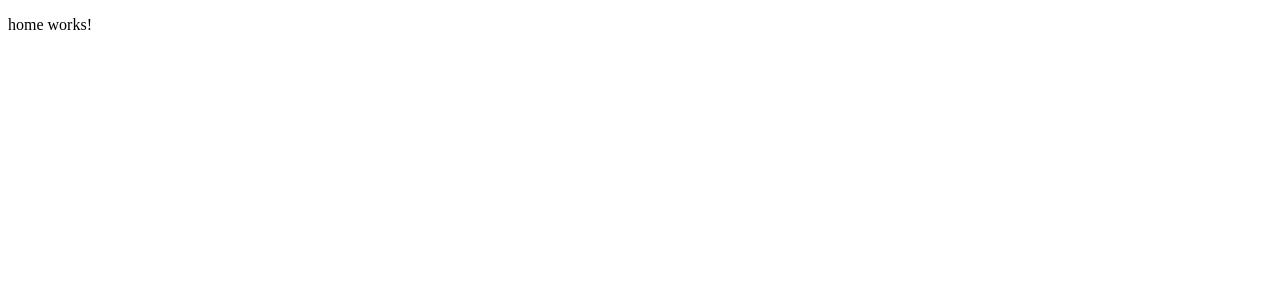
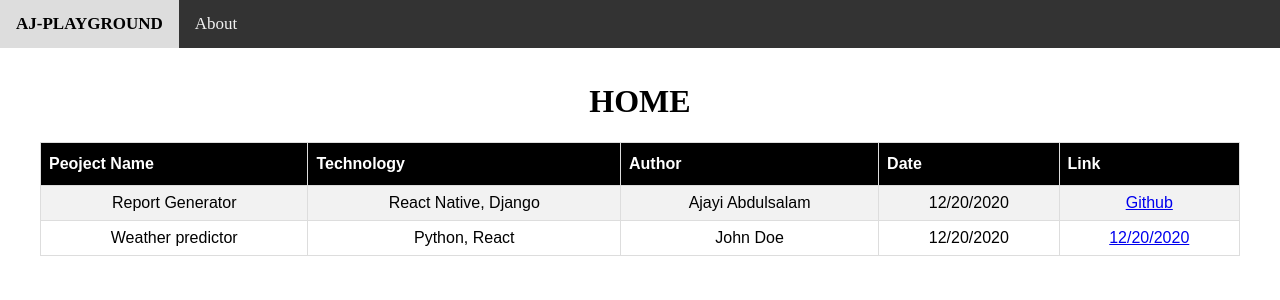
Before and after one commit to sudoaj/aj-playground, an Angular app: page / in a window 1280 px wide. Shown: the top 300 px of the page. Built offline with nearby package versions, Linux system fonts and the light colour scheme.

Commit message:
got-table-started

```diff
--- a/src/app/app.component.css
+++ b/src/app/app.component.css
@@ -0,0 +1,24 @@
+.navbar {
+    overflow: hidden;
+    background-color: #333;
+    position: fixed;
+    top: 0;
+    left: 0;
+    right: 0;
+    width: 100%;
+    background-color: #333;
+}
+  .navbar a {
+    float: left;
+    display: block;
+    color: #f2f2f2;
+    text-align: center;
+    padding: 14px 16px;
+    text-decoration: none;
+    font-size: 17px;
+  }
+
+.navbar  a:hover {
+    background: #ddd;
+    color: black;
+  }
--- a/src/app/app.component.html
+++ b/src/app/app.component.html
@@ -1,4 +1,7 @@
-
 <div>
+    <div class="navbar">
+        <a href="/" style="text-decoration: solid; font-weight: bolder;">AJ-PLAYGROUND</a>
+        <a href="/" >About</a>
+      </div>
 <router-outlet></router-outlet>
 </div>
--- a/src/app/home/home.component.css
+++ b/src/app/home/home.component.css
@@ -0,0 +1,38 @@
+div{
+    padding: 16px;
+    margin-top: 30px;
+
+}
+#middle{
+    text-align: center;
+    margin: auto;
+
+}
+userlists{
+    text-decoration: none;
+    color: white;
+}
+
+
+#customers {
+    font-family: Arial, Helvetica, sans-serif;
+    border-collapse: collapse;
+    width: 100%;
+  }
+
+  #customers td, #customers th {
+    border: 1px solid #ddd;
+    padding: 8px;
+  }
+
+  #customers tr:nth-child(even){background-color: #f2f2f2;}
+
+  #customers tr:hover {background-color: #ddd;}
+
+  #customers th {
+    padding-top: 12px;
+    padding-bottom: 12px;
+    text-align: left;
+background-color: rgb(0, 0, 0);
+    color: white;
+  }
--- a/src/app/home/home.component.html
+++ b/src/app/home/home.component.html
@@ -1 +1,33 @@
-<p>home works!</p>
+<div>
+    <div id="middle" >
+            <h1>HOME</h1>
+          <!-- <app-usercard  [user]="users"></app-usercard> -->
+          <table id="customers">
+            <tr>
+              <th>Peoject Name</th>
+              <th>Technology</th>
+              <th>Author</th>
+              <th>Date</th>
+              <th>Link</th>
+
+
+            </tr>
+            <tr>
+              <td>Report Generator</td>
+              <td>React Native, Django</td>
+              <td>Ajayi Abdulsalam</td>
+              <td>12/20/2020</td>
+              <td><a href="https://github.com/shalam15/Report-Generator" target="blank">Github</a></td>
+            </tr>
+            <tr>
+                <td>Weather predictor</td>
+                <td>Python, React</td>
+                <td>John Doe</td>
+                <td>12/20/2020</td>
+                <td><a href="/">12/20/2020</a></td>
+              </tr>
+
+
+          </table>
+        </div>
+</div>
--- a/src/index.html
+++ b/src/index.html
@@ -1,11 +1,11 @@
-<!doctype html>
+<!DOCTYPE html>
 <html lang="en">
   <head>
-  <meta charset="utf-8">
+    <meta charset="utf-8" />
     <title>Playground</title>
-  <base href="/">
-  <meta name="viewport" content="width=device-width, initial-scale=1">
-  <link rel="icon" type="image/x-icon" href="favicon.ico">
+    <base href="/" />
+    <meta name="viewport" content="width=device-width, initial-scale=1" />
+    <link rel="icon" type="image/x-icon" href="favicon.ico" />
   </head>
   <body>
     <app-root></app-root>
```
Lines whose indentation alone changed are shown as unchanged.
